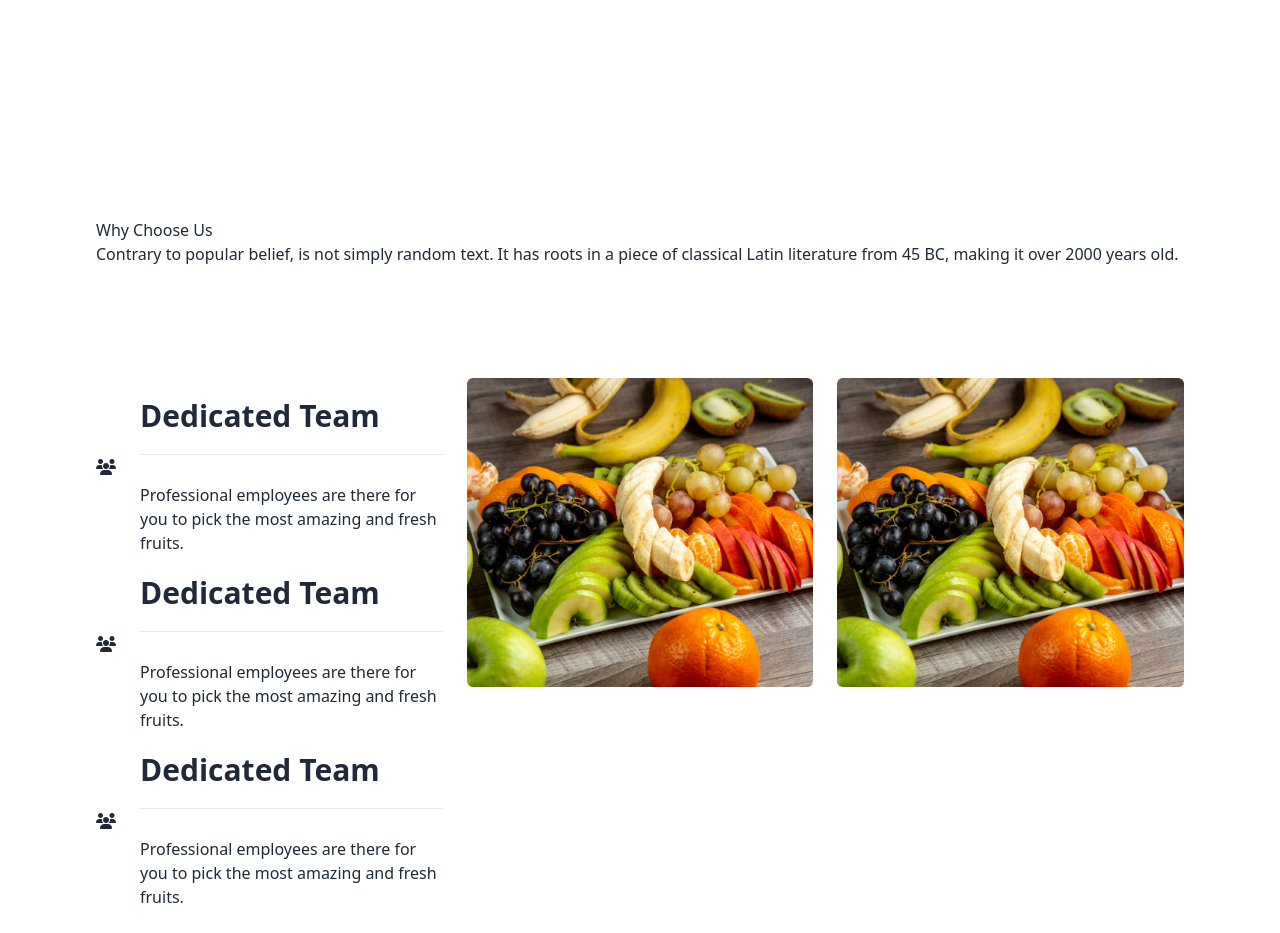
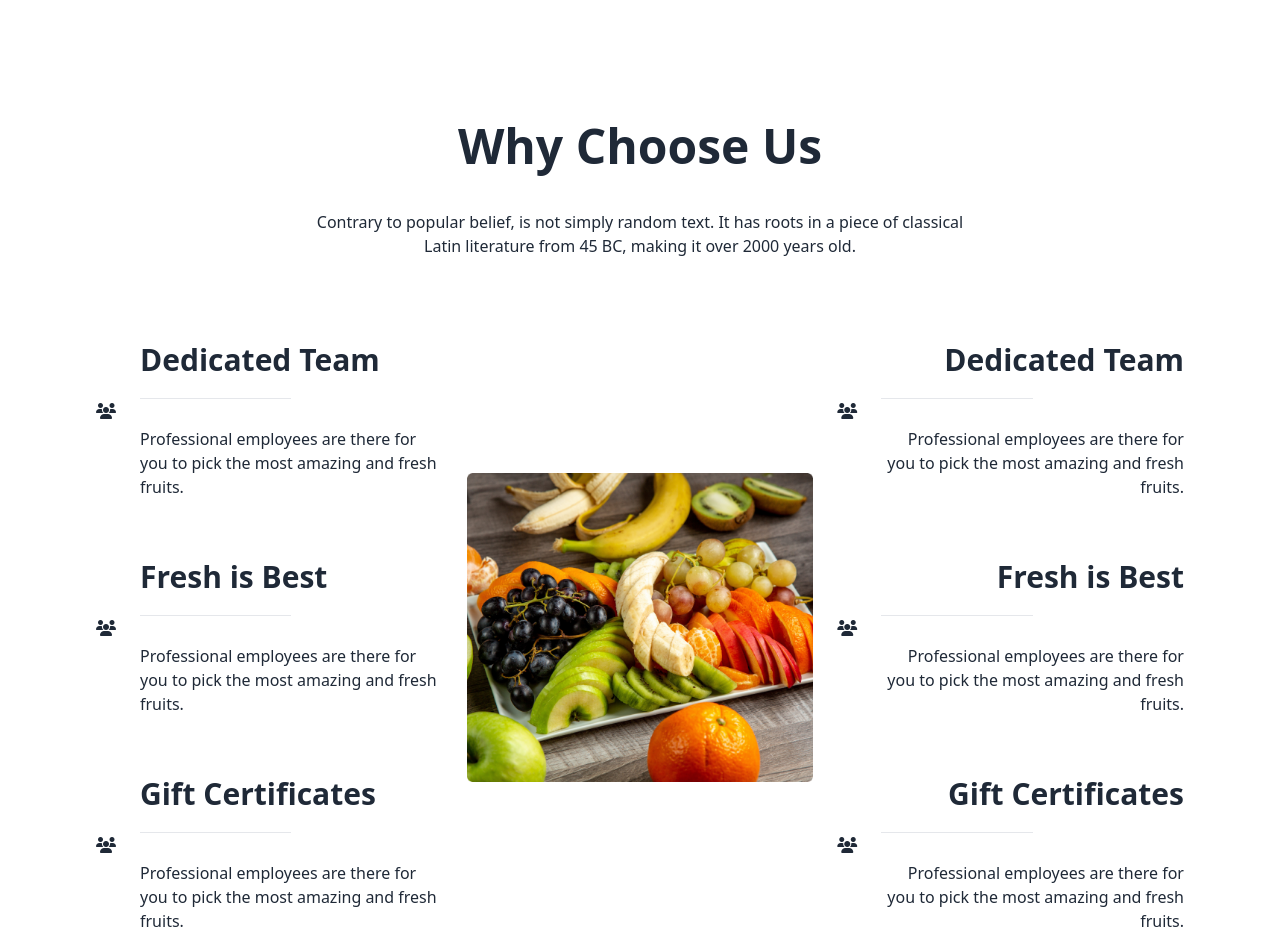
Before and after one commit to rashaduldev/Assignment-3-With-PH, a plain HTML site: page index.html in a window 1280 px wide. Shown: the part 2900-3833 px from the top of the page. Before the commit the page ends 3809 px from the top, so only its background shows below. Drawn offline with nearby package versions, Linux system fonts and the light colour scheme.

Commit message:
Why Choose Us part Done

```diff
--- a/index.html
+++ b/index.html
@@ -406,29 +406,29 @@
             </div>
         </section>
         <!-- Why Choose Us part -->
-        <section class="max-w-screen mx-auto md:px-16 lg:px-24 lg:mt-56">
-            <div>
-                <h1>Why Choose Us</h1>
-                <p>Contrary to popular belief, is not simply random text. It has roots in a piece of classical Latin
+        <section class="max-w-screen mt-7 mx-auto md:px-16 lg:px-24 lg:mt-32">
+            <div class="text-center">
+                <h1 class="text-5xl font-bold">Why Choose Us</h1>
+                <p class="text-[16px] my-10">Contrary to popular belief, is not simply random text. It has roots in a piece of classical <br> Latin
                     literature from 45 BC, making it over 2000 years old.</p>
             </div>
-            <div class="grid grid-cols-1 md:grid-cols-2 lg:grid-cols-3 mt-28 gap-6">
+            <div class="grid grid-cols-1 md:grid-cols-2 lg:grid-cols-3 mt-16 gap-6 items-center">
                 <div class="">
                     <!-- first -->
                     <div class="flex items-center gap-6">
                         <i class="fa-solid fa-users"></i>
                         <div>
                             <h1 class="text-3xl font-bold my-5">Dedicated Team</h1>
-                            <hr>
+                            <hr class="w-1/2">
                             <p class="mt-7">Professional employees are there for you to pick the most amazing and fresh fruits.</p>
                         </div>
                     </div>
                     <!-- second -->
-                    <div class="flex items-center gap-6">
+                    <div class="flex items-center gap-6 my-10">
                         <i class="fa-solid fa-users"></i>
                         <div>
-                            <h1 class="text-3xl font-bold my-5">Dedicated Team</h1>
-                            <hr>
+                            <h1 class="text-3xl font-bold my-5">Fresh is Best</h1>
+                            <hr class="w-1/2">
                             <p class="mt-7">Professional employees are there for you to pick the most amazing and fresh fruits.</p>
                         </div>
                     </div>
@@ -436,17 +436,45 @@
                     <div class="flex items-center gap-6">
                         <i class="fa-solid fa-users"></i>
                         <div>
-                            <h1 class="text-3xl font-bold my-5">Dedicated Team</h1>
-                            <hr>
+                            <h1 class="text-3xl font-bold my-5">Gift Certificates</h1>
+                            <hr class="w-1/2">
                             <p class="mt-7">Professional employees are there for you to pick the most amazing and fresh fruits.</p>
                         </div>
                     </div>
                 </div>
+
                 <div>
                     <img src="./images/whychoose1.png" alt="">
                 </div>
-                <div>
-                    <img src="./images/whychoose1.png" alt="">
+
+                <div class="text-right">
+                    <!-- first -->
+                    <div class="flex items-center gap-6 text-right">
+                        <i class="fa-solid fa-users"></i>
+                        <div>
+                            <h1 class="text-3xl font-bold my-5">Dedicated Team</h1>
+                            <hr class="w-1/2 text-right">
+                            <p class="mt-7">Professional employees are there for you to pick the most amazing and fresh fruits.</p>
+                        </div>
+                    </div>
+                    <!-- second -->
+                    <div class="flex items-center gap-6 my-10">
+                        <i class="fa-solid fa-users"></i>
+                        <div>
+                            <h1 class="text-3xl font-bold my-5">Fresh is Best</h1>
+                            <hr class="w-1/2">
+                            <p class="mt-7">Professional employees are there for you to pick the most amazing and fresh fruits.</p>
+                        </div>
+                    </div>
+                    <!-- third -->
+                    <div class="flex items-center gap-6">
+                        <i class="fa-solid fa-users"></i>
+                        <div>
+                            <h1 class="text-3xl font-bold my-5">Gift Certificates</h1>
+                            <hr class="w-1/2">
+                            <p class="mt-7">Professional employees are there for you to pick the most amazing and fresh fruits.</p>
+                        </div>
+                    </div>
                 </div>
             </div>
         </section>
```
